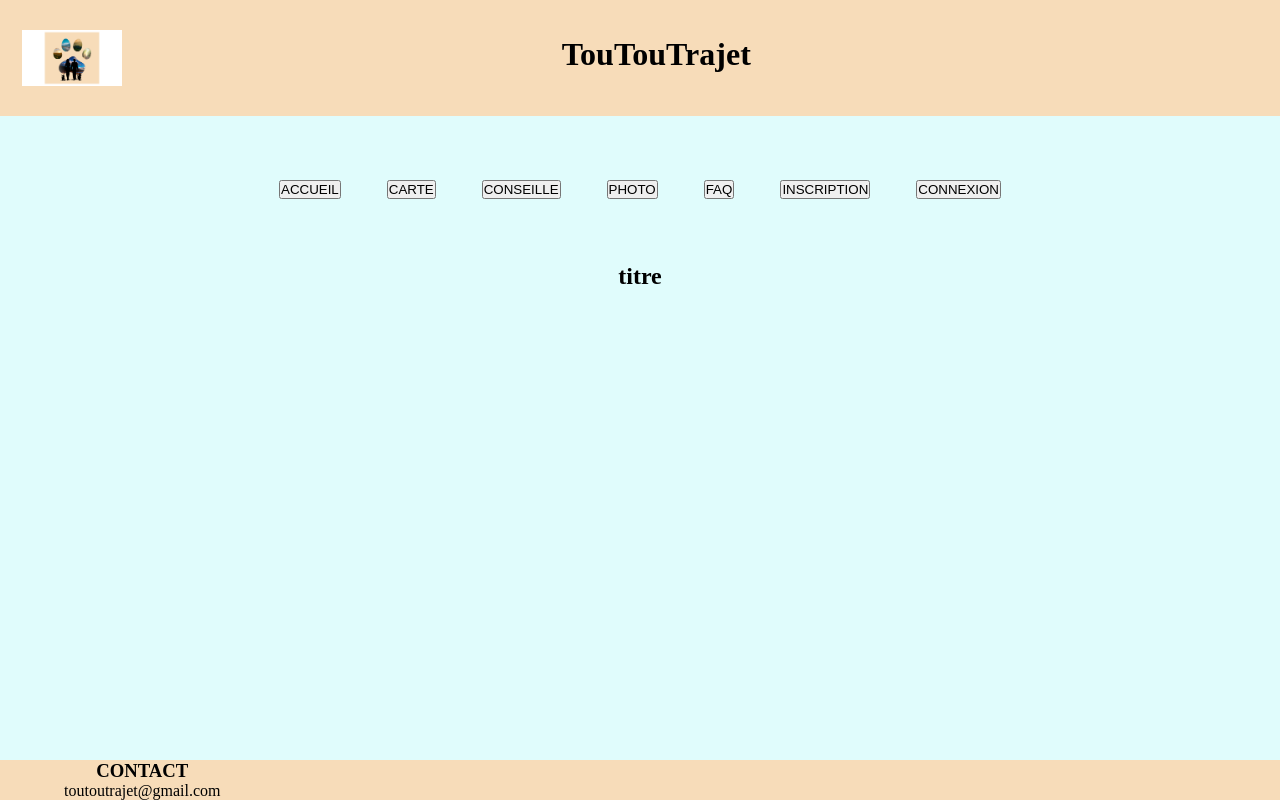
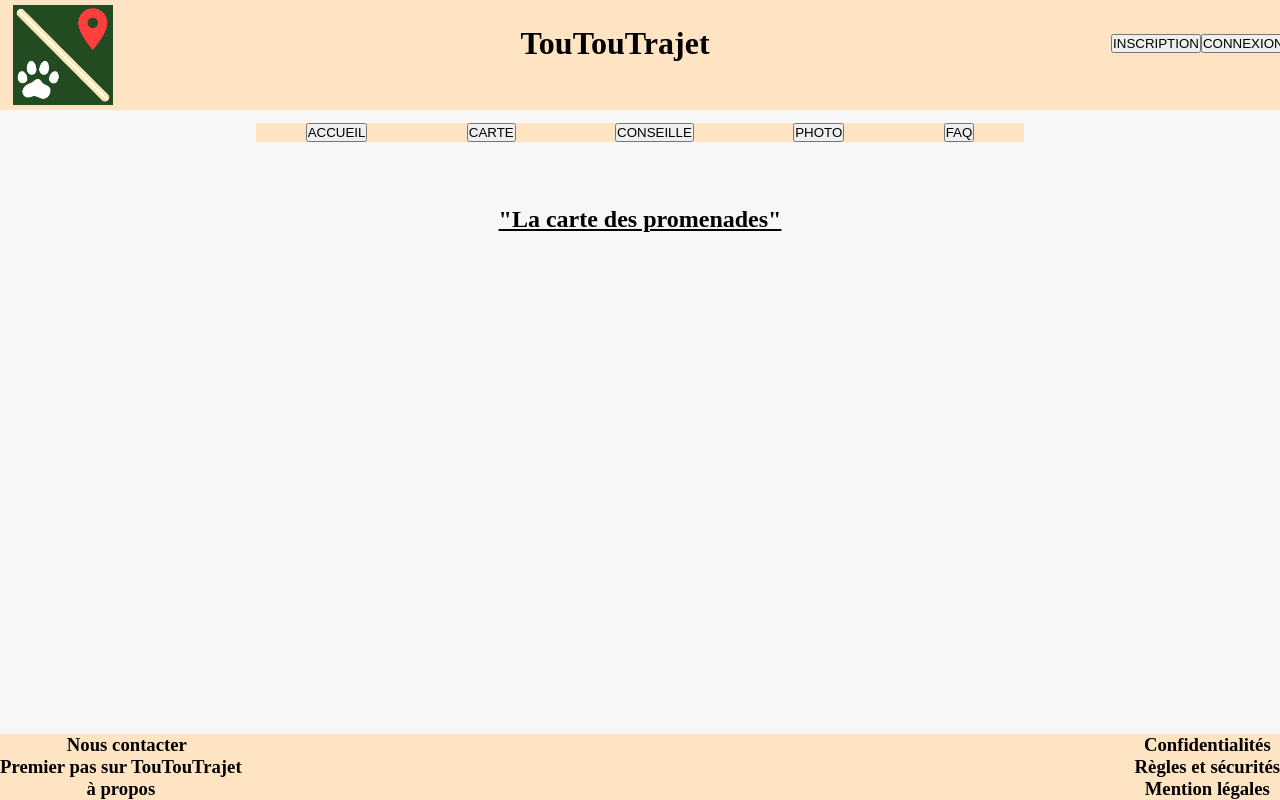
Before and after one commit to MaximeCrq/PFRmaxime, a PHP site: page / in a window 1280 px wide. Run offline with PHP 8.4, Linux system fonts and the light colour scheme.

Commit message:
sauvegarde modification du footer

```diff
--- a/index.html
+++ b/index.html
@@ -11,16 +11,26 @@
 <body>
     <header>
         <div class="logo">
-            <input id="accueil" type="image" src="image/Design sans titre (1).png">
+            <input id="accueil" type="image" src="image/logo toutoutrajet 2.png">
         </div>
+        <div></div>
         <div class="titre">
             <h1>TouTouTrajet</h1>
+        </div>
+        <div></div>
+        <div class="onglet2">
+            <div class="inscription">
+                <input id="inscription" type="button" value="INSCRIPTION">
+            </div>
+            <div class="connexion">
+                <input id="connexion" type="button" value="CONNEXION">
+            </div>
         </div>
     </header>
 
     <div class="onglet1">
         <div class="accueil">
-            <input id="accueil2" type="button" value="ACCUEIL">
+            <input id="accueil" type="button" value="ACCUEIL">
         </div>
         <div class="map">
             <input id="carte" type="button" value="CARTE">
@@ -34,23 +44,34 @@
         <div class="FAQ">
             <input id="FAQ" type="button" value="FAQ">
         </div>
-        <div class="inscription">
-            <input id="inscription" type="button" value="INSCRIPTION">
-        </div>
-        <div class="connexion">
-            <input id="connexion" type="button" value="CONNEXION">
-        </div>
     </div>
 
-    <h2>titre</h2>
+    <div class="first"><h2>"La carte des promenades"</h2></div>
 
     <footer>
-        <div class="contact">
-            <div><h3>CONTACT</h3></div>
-            <div>toutoutrajet@gmail.com</div>
-        </div>
-        <div class="legal">
-
+        <div class="container">
+            <div class="element un">
+                <div class="contact">
+                    <div><h3>Nous contacter</h3></div>
+                </div>
+                <div class="help">
+                    <div><h3>Premier pas sur TouTouTrajet</h3></div>
+                </div>
+                <div class="à propos">
+                    <div><h3>à propos</h3></div>
+                </div>
+            </div>
+            <div class="element deux">
+                <div class="confidentialite">
+                    <div><h3>Confidentialités</h3></div>
+                </div>
+                <div class="regles et securites">
+                    <div><h3>Règles et sécurités</h3></div>
+                </div>
+                <div class="mention legales">
+                    <div><h3>Mention légales</h3></div>
+                </div>
+            </div>
         </div>
     </footer>
 </body>
--- a/style.css
+++ b/style.css
@@ -13,12 +13,12 @@ body {
     text-align: center;
     font-family: 'Raleway';
     font-size: 1em;
-    background-color: #E0FCFC;
+    background-color: #f7f7f7;
 }
 
-/* h1 {
-
-} */
+h1 {
+    text-align: center;
+}
 
 h2 {
     margin-top: 5%;
@@ -34,13 +34,11 @@ a {
 
 header,
 footer {
-  background-color: #F7DCB9;
+  background-color: #ffe4c3;
 }
 
-
-
 header {
-    grid-template-columns: repeat(3, auto);
+    grid-template-columns: repeat(5, auto);
     display: grid;
 }
 
@@ -48,8 +46,8 @@ header {
     float: left;
     width: 100px;
     height: auto;
-    margin-top: 7%;
-    margin-bottom: 7%;
+    margin-top: 2%;
+    margin-bottom: 2%;
     margin-left: 5%;
 }
 
@@ -57,10 +55,24 @@ header {
     margin-top: 7%;
     margin-bottom: 7%;
     margin-right: 13%;
+    margin-left: 20%;
+}
+
+.onglet2 {
+    margin-top: 10%;
+    margin-bottom: 5%;
+    grid-template-columns: repeat(2, auto);
+    display: grid;
+    margin-right: 5%;
+    margin-left: 50%;
 }
 
 /*FAIRE EN SORTE QUE LE TITRE S'aligne sans prendre en
 compte la largeur du logo*/
+
+.first {
+    text-decoration-line: underline;
+}
 
 footer {
     position: absolute;
@@ -68,15 +80,36 @@ footer {
     width: 100%;
 }
 
+.container {
+    display: flex;
+    justify-content: space-between;
+  }
+
+.element {
+    display: flex;
+    flex-direction: column;
+}
+
+.element.un {
+    align-self: flex-start;
+}
+
+.element.deux {
+    align-self: center;
+}
+
+
+
 .contact {
     float: left;
     margin-left: 5%;
 }
 
 .onglet1 {
-    margin-top: 5%;
-    grid-template-columns: repeat(7, auto);
+    margin-top: 1%;
+    grid-template-columns: repeat(5, auto);
     display: grid;
     margin-left: 20%;
     margin-right: 20%;
+    background-color: #ffe4c3;
 }
```
